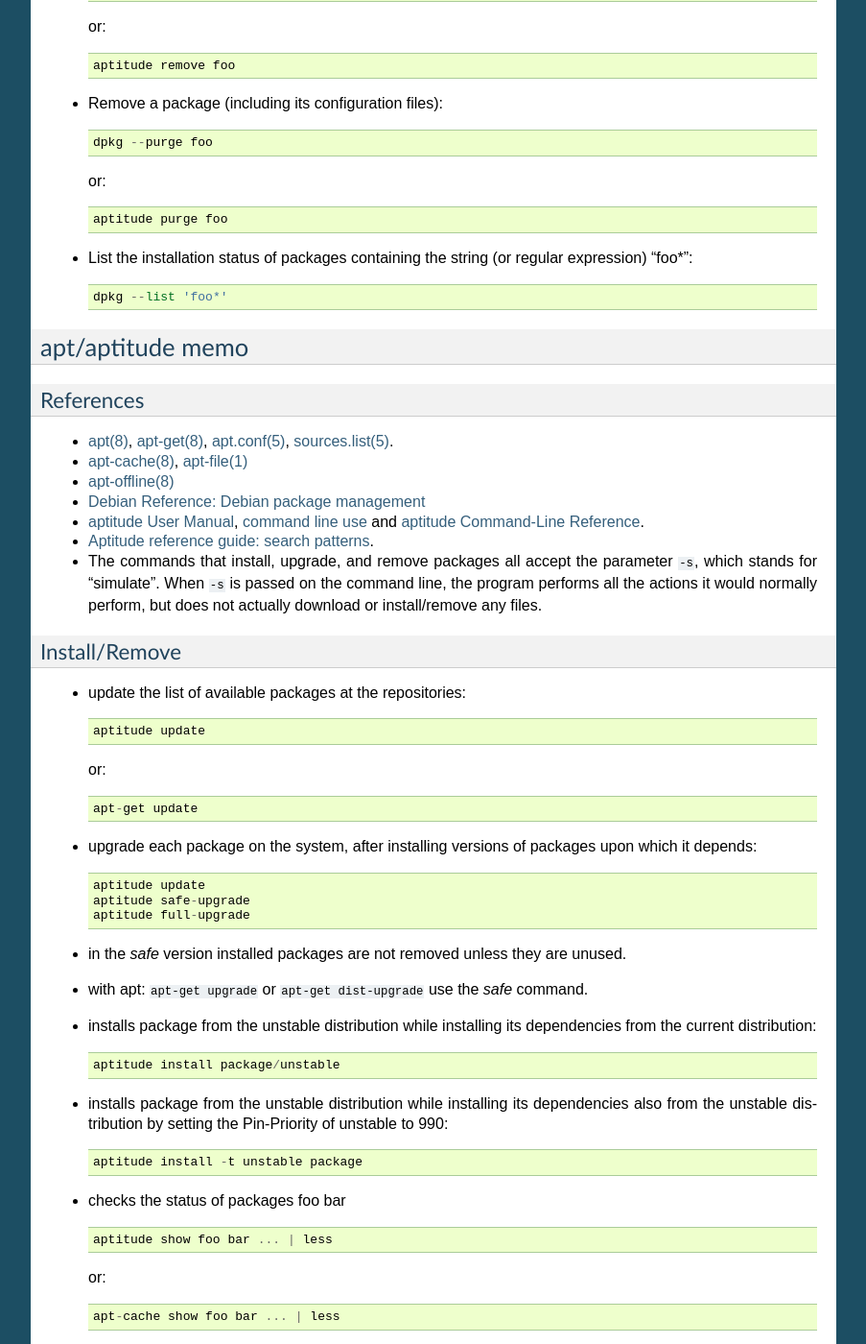
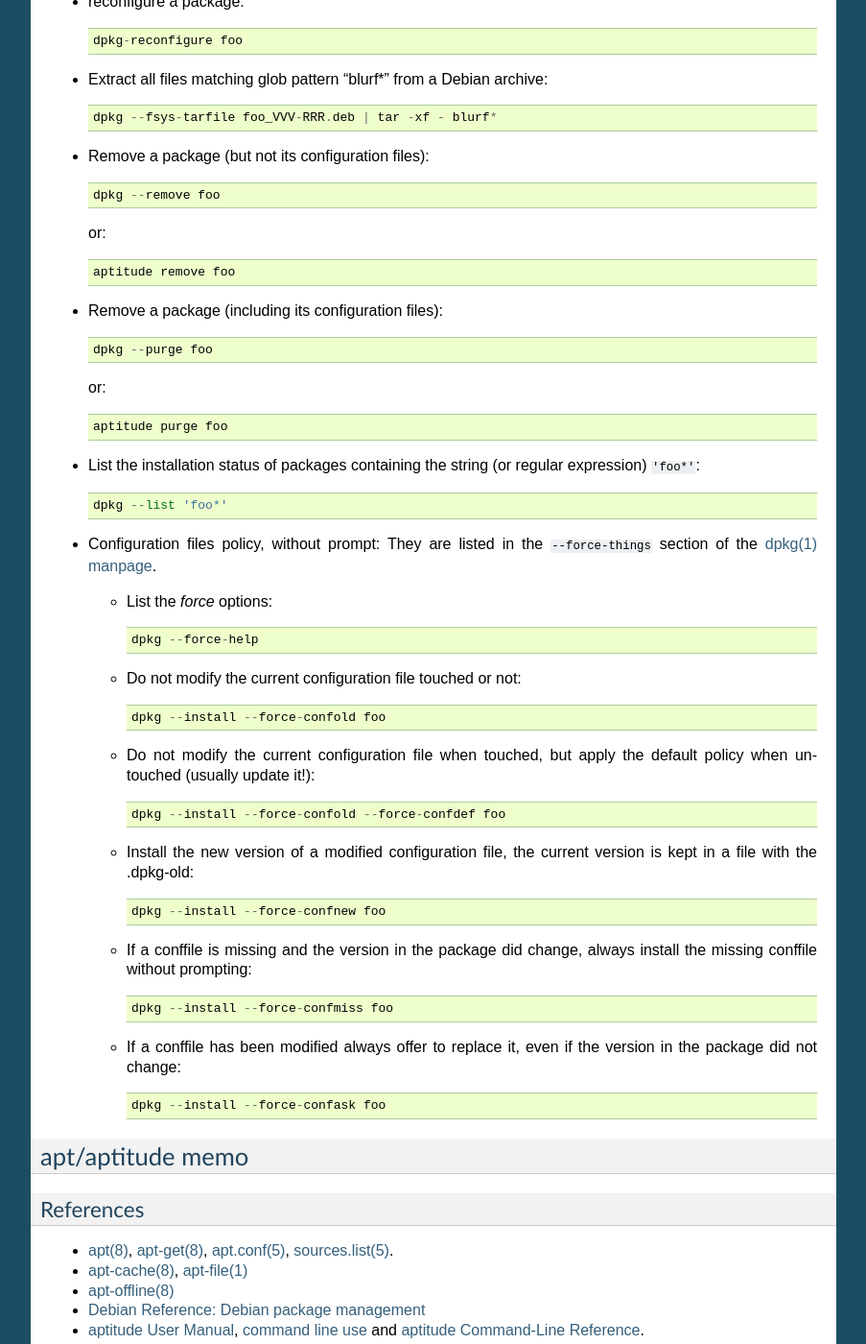
Before and after one commit to marczz/unix_memo, a Sphinx documentation site: the page built from source/debian_package_memo.rst, in a window 1280 px wide and 1400 px high, scrolled down 1875 px. Shown: the whole window at 96% size, without its empty margins (198-1101 px from the left). Built offline with Sphinx 7.4.7, drawn with Linux system fonts in a browser that asks for light colours; the version number could not be read and is left out; some of the changed text lies outside the part shown.

Commit message:
source/debian_package_memo.rst: added forcing dpkg configuration replacement.

```diff
--- a/source/debian_package_memo.rst
+++ b/source/debian_package_memo.rst
@@ -5,7 +5,7 @@
 dpkg Memo
 =========
 
-See also :man:`dpkg(1)`, :man:`dpkg-deb(1)`,
+See also :man:`dpkg(1)`, :man:`dpkg-deb(1)`, :man:`dpkg.cfg(5)`,
 :man:`dlocate(1)`, :man:`apt-file(1)`
 
 
@@ -34,6 +34,20 @@
 -  Detailed status of foo, including dependencies and configuration::
 
      dpkg --status foo
+
+   Note that configuration files are followed by the md5sum  of the
+   original configuration file provided by the package. It allows the
+   package manager to know when they are changed. You can also use it
+   in the same way.
+   ::
+
+       $ dpkg --status mysql-common
+       .....
+       Conffiles:
+       /etc/mysql/conf.d/.keepme d41d8cd98f00b204e9800998ecf8427e
+       /etc/mysql/my.cnf 77f15d6c87f9c136c4efcda072017f71
+       $ md5sum /etc/mysql/my.cnf # unchanged conf
+       77f15d6c87f9c136c4efcda072017f71  /etc/mysql/my.cnf
 
 -  files provided by the installed package foo::
 
@@ -114,9 +128,43 @@
       aptitude purge foo
 
 -   List the installation status of packages containing the string (or
-    regular expression) "foo*"::
+    regular expression) ``'foo*'``::
 
       dpkg --list 'foo*'
+
+-   Configuration files policy, without prompt:
+    They are listed in the ``--force-things`` section of the
+    :man:`dpkg(1) manpage <dpkg>`.
+
+    -   List the *force* options::
+
+          dpkg --force-help
+
+    -   Do not modify the current configuration file touched or not::
+
+          dpkg --install --force-confold foo
+
+
+    -   Do not modify the current configuration file when touched, but
+        apply the default policy when untouched (usually update it!)::
+
+          dpkg --install --force-confold --force-confdef foo
+
+    -   Install the new version of a modified configuration file,
+        the current version is kept in a file with the .dpkg-old::
+
+          dpkg --install --force-confnew foo
+
+    -   If a conffile is missing and the version in the  package
+        did  change,  always  install  the missing conffile without
+        prompting::
+
+          dpkg --install --force-confmiss foo
+
+    -   If a conffile has been modified always offer to replace
+        it, even if the version in the package did not change::
+
+          dpkg --install --force-confask foo
 
 apt/aptitude memo
 =================
@@ -202,6 +250,11 @@
 -   removes the bar package together with all its configuration files::
 
       aptitude purge bar
+
+-   Use ``--force-things`` when calling dpkg from apt and aptitude::
+
+      apt-get install --reinstall -o Dpkg::Options::="--force-confmiss" foo
+      aptitude reinstall -o Dpkg::Options::="--force-confmiss" foo
 
 informations about packages
 ---------------------------
```
